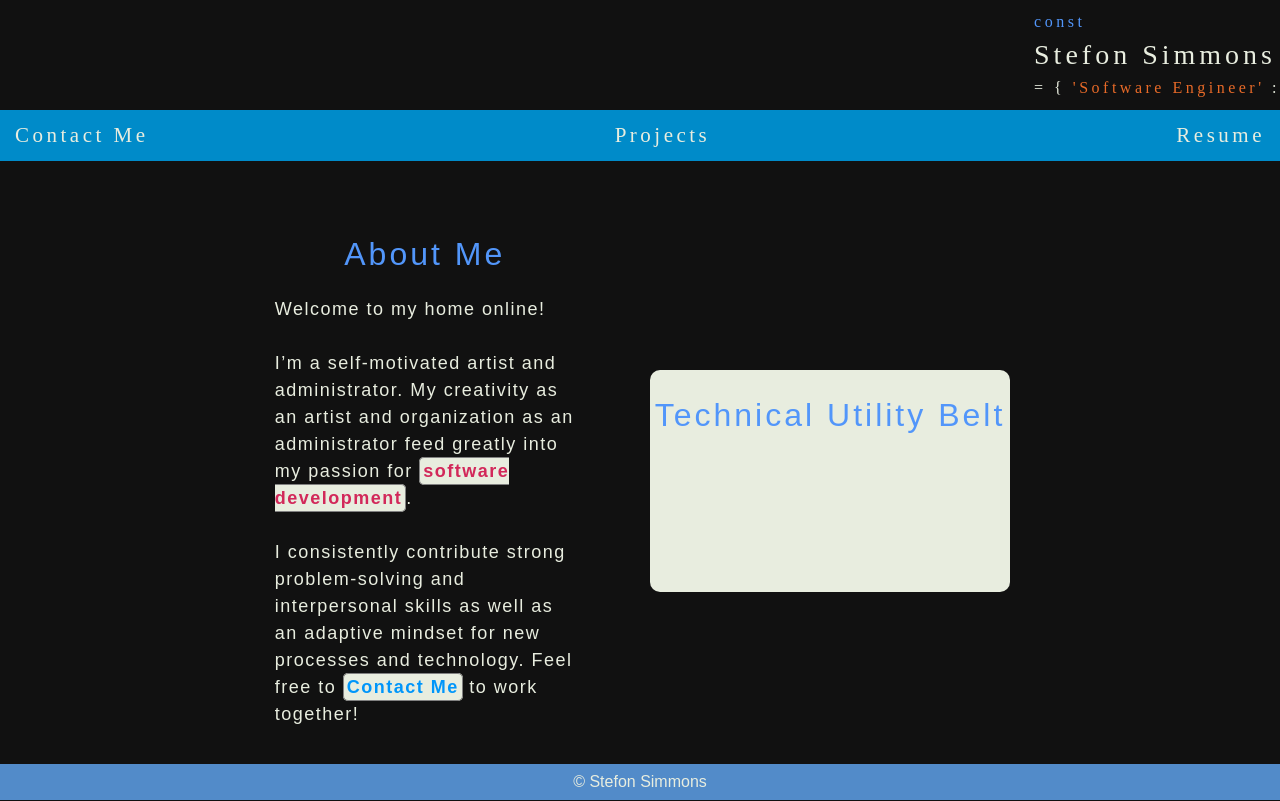
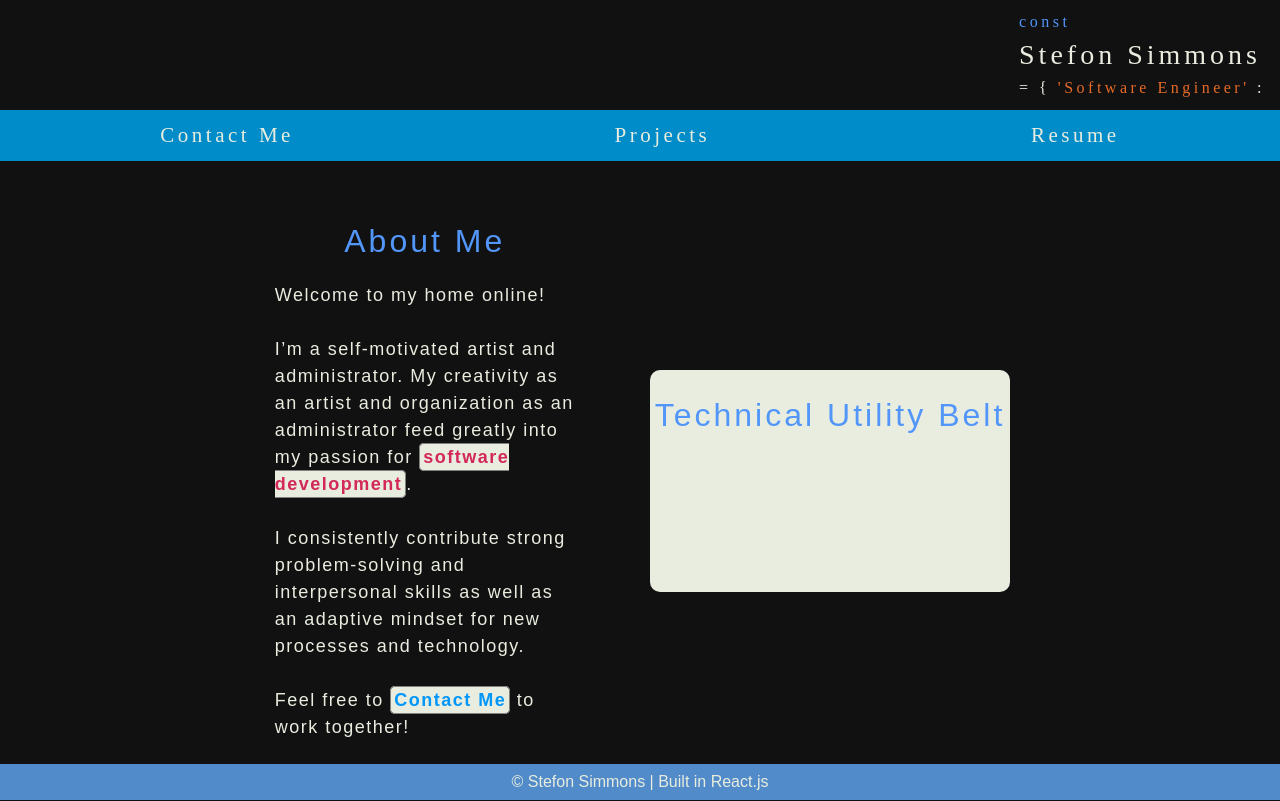
Before and after one commit to StefonSimmons/portfolio, a React (Create React App) app in the folder portfolio_app/: page /about in a window 1280 px wide. Built offline with nearby package versions, Linux system fonts and the light colour scheme.

Commit message:
small edits to about, footer, header, nav

```diff
--- a/portfolio_app/src/components/AboutMe.jsx
+++ b/portfolio_app/src/components/AboutMe.jsx
@@ -79,7 +79,7 @@ export default function AboutMe() {
         <AboutSection>
           <Header>About Me</Header>
           <Statement>
-            Welcome to my home online! <br></br><br></br>I’m a self-motivated artist and administrator. My creativity as an artist and organization as an administrator feed greatly into my passion for <Code>software development</Code>. <br></br><br></br> I consistently contribute strong problem-solving and interpersonal skills as well as an adaptive mindset for new processes and technology. Feel free to <Linked to='/contact'>Contact Me</Linked> to work together!
+            Welcome to my home online! <br></br><br></br>I’m a self-motivated artist and administrator. My creativity as an artist and organization as an administrator feed greatly into my passion for <Code>software development</Code>. <br></br><br></br> I consistently contribute strong problem-solving and interpersonal skills as well as an adaptive mindset for new processes and technology.<br></br><br></br>Feel free to <Linked to='/contact'>Contact Me</Linked> to work together!
           </Statement>
         </AboutSection>
 
--- a/portfolio_app/src/components/Footer.jsx
+++ b/portfolio_app/src/components/Footer.jsx
@@ -22,7 +22,7 @@ export default function Footer() {
     <>
       <Foot>
         <Bottom>
-          <Text>&copy; Stefon Simmons</Text>
+          <Text>&copy; Stefon Simmons | Built in React.js</Text>
         </Bottom>
       </Foot>
     </>
--- a/portfolio_app/src/components/Header.jsx
+++ b/portfolio_app/src/components/Header.jsx
@@ -26,6 +26,7 @@ const Title = styled.h2`
   font-size: 16px;
   letter-spacing: 3.5px;
   line-height: 1.5;
+  padding-right: 15px
 `
 const Span = styled.span`
   color: #e8eddf;
--- a/portfolio_app/src/components/Navigation.jsx
+++ b/portfolio_app/src/components/Navigation.jsx
@@ -6,7 +6,7 @@ import { Link } from 'react-router-dom'
 const List = styled.ul`
   display: flex;
   flex-direction: row;
-  justify-content: space-between;
+  justify-content: space-around;
   align-items: flex-start;
 `
 const NavItem = styled.li`
@@ -35,7 +35,7 @@ export default function Navigation() {
 
   // ====DELETE LATER ====//
   const navRef = useRef(null)
-  console.log('this here=>',navRef.current)
+  // console.log('this here=>',navRef.current)
   // ====DELETE LATER ====//
 
 
```
